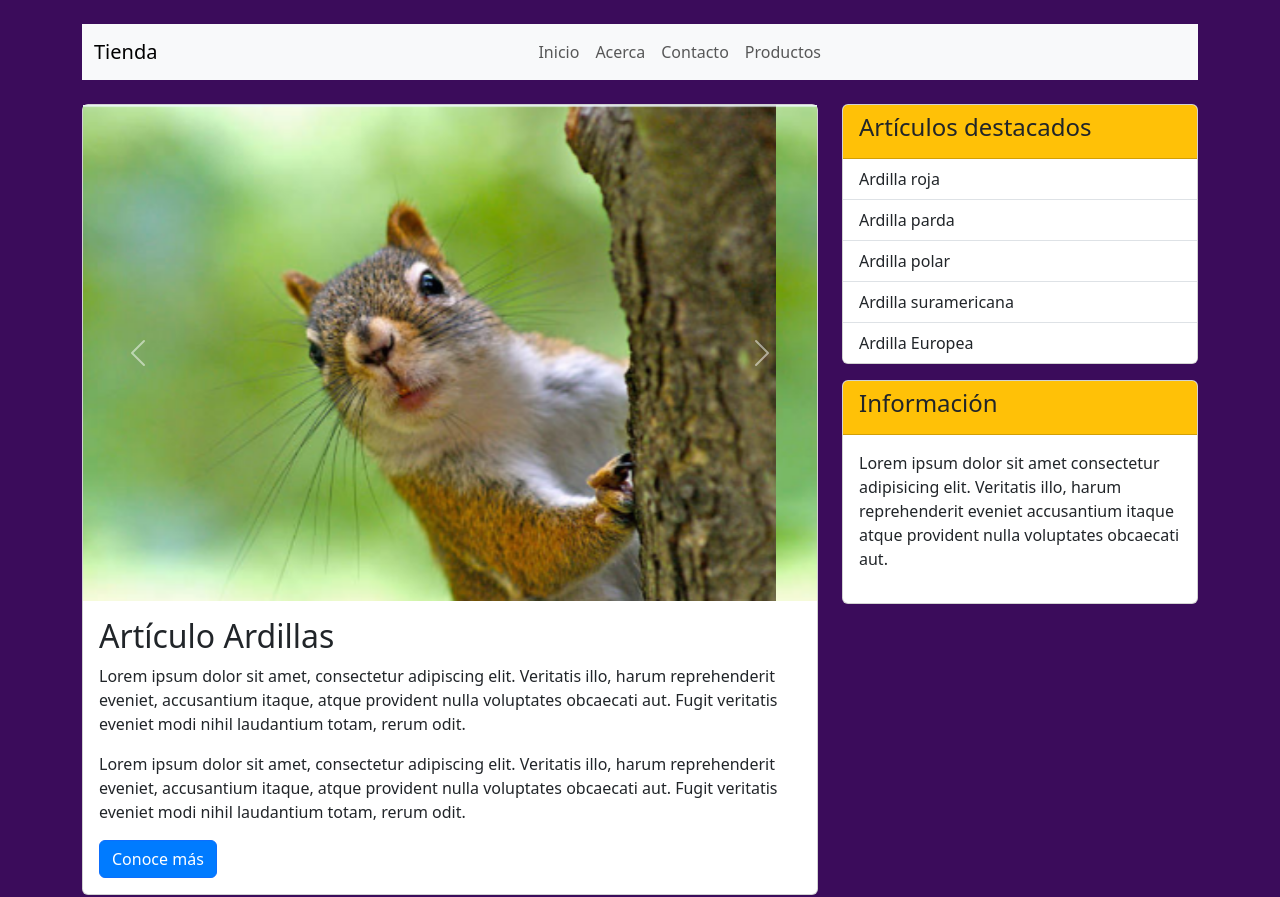
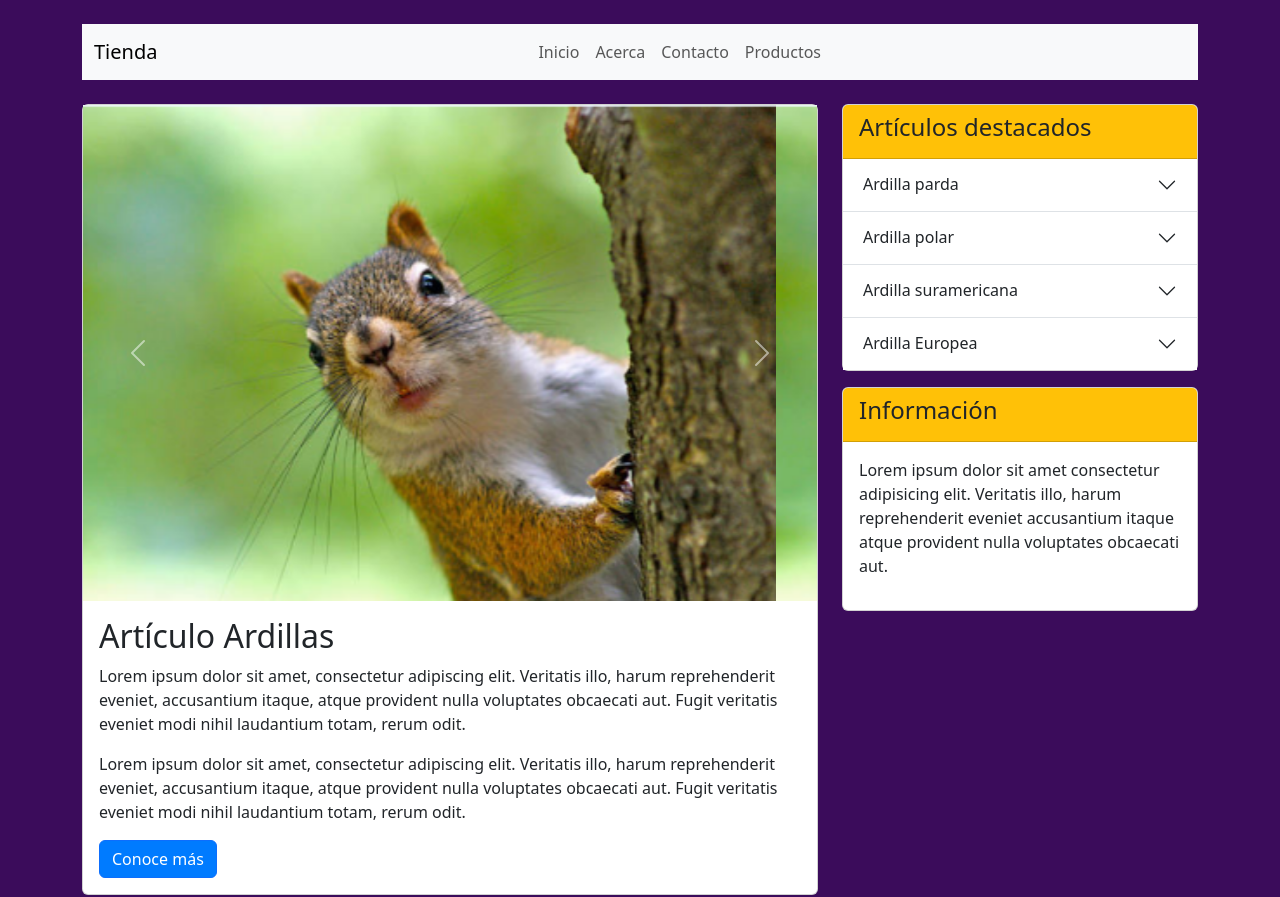
Before and after one commit to CaballeroUrrego/Adelaida, a plain HTML site: page index.html in a window 1280 px wide. Shown: the top 897 px of the page. Drawn offline with nearby package versions, Linux system fonts and the light colour scheme.

Commit message:
Gargolas

```diff
--- a/index.html
+++ b/index.html
@@ -97,11 +97,50 @@
               <h4>Artículos destacados</h4>
             </div>
             <ul class="list-group list-group-flush">
-              <li class="list-group-item">Ardilla roja</li>
-              <li class="list-group-item">Ardilla parda</li>
-              <li class="list-group-item">Ardilla polar</li>
-              <li class="list-group-item">Ardilla suramericana</li>
-              <li class="list-group-item">Ardilla Europea</li>
+              <div class="accordion accordion-flush" id="accordionFlushExample">
+                <div class="accordion-item">
+                  <h2 class="accordion-header">
+                    <button class="accordion-button collapsed" type="button" data-bs-toggle="collapse" data-bs-target="#flush-collapseOne" aria-expanded="false" aria-controls="flush-collapseOne">
+                      Ardilla parda
+                    </button>
+                  </h2>
+                  <div id="flush-collapseOne" class="accordion-collapse collapse" data-bs-parent="#accordionFlushExample">
+                    <div class="accordion-body">Placeholder content for this accordion, which is intended to demonstrate the <code>.accordion-flush</code> class. This is the first item's accordion body.</div>
+                  </div>
+                </div>
+                <div class="accordion accordion-flush" id="accordionFlushExample">
+                  <div class="accordion-item">
+                    <h2 class="accordion-header">
+                      <button class="accordion-button collapsed" type="button" data-bs-toggle="collapse" data-bs-target="#flush-collapseOne" aria-expanded="false" aria-controls="flush-collapseOne">
+                        Ardilla polar
+                      </button>
+                    </h2>
+                    <div id="flush-collapseOne" class="accordion-collapse collapse" data-bs-parent="#accordionFlushExample">
+                      <div class="accordion-body">Placeholder content for this accordion, which is intended to demonstrate the <code>.accordion-flush</code> class. This is the first item's accordion body.</div>
+                    </div>
+                  </div>
+                <div class="accordion-item">
+                  <h2 class="accordion-header">
+                    <button class="accordion-button collapsed" type="button" data-bs-toggle="collapse" data-bs-target="#flush-collapseTwo" aria-expanded="false" aria-controls="flush-collapseTwo">
+                      Ardilla suramericana
+                    </button>
+                  </h2>
+                  <div id="flush-collapseTwo" class="accordion-collapse collapse" data-bs-parent="#accordionFlushExample">
+                    <div class="accordion-body">Placeholder content for this accordion, which is intended to demonstrate the <code>.accordion-flush</code> class. This is the second item's accordion body. Let's imagine this being filled with some actual content.</div>
+                  </div>
+                </div>
+                <div class="accordion-item">
+                  <h2 class="accordion-header">
+                    <button class="accordion-button collapsed" type="button" data-bs-toggle="collapse" data-bs-target="#flush-collapseThree" aria-expanded="false" aria-controls="flush-collapseThree">
+                      Ardilla Europea
+                    </button>
+                  </h2>
+                  <div id="flush-collapseThree" class="accordion-collapse collapse" data-bs-parent="#accordionFlushExample">
+                    <div class="accordion-body">Placeholder content for this accordion, which is intended to demonstrate the <code>.accordion-flush</code> class. This is the third item's accordion body. Nothing more exciting happening here in terms of content, but just filling up the space to make it look, at least at first glance, a bit more representative of how this would look in a real-world application.</div>
+
+                  </div>
+                </div>
+              </div>
             </ul>
           </div>
           <div class="card">
```
